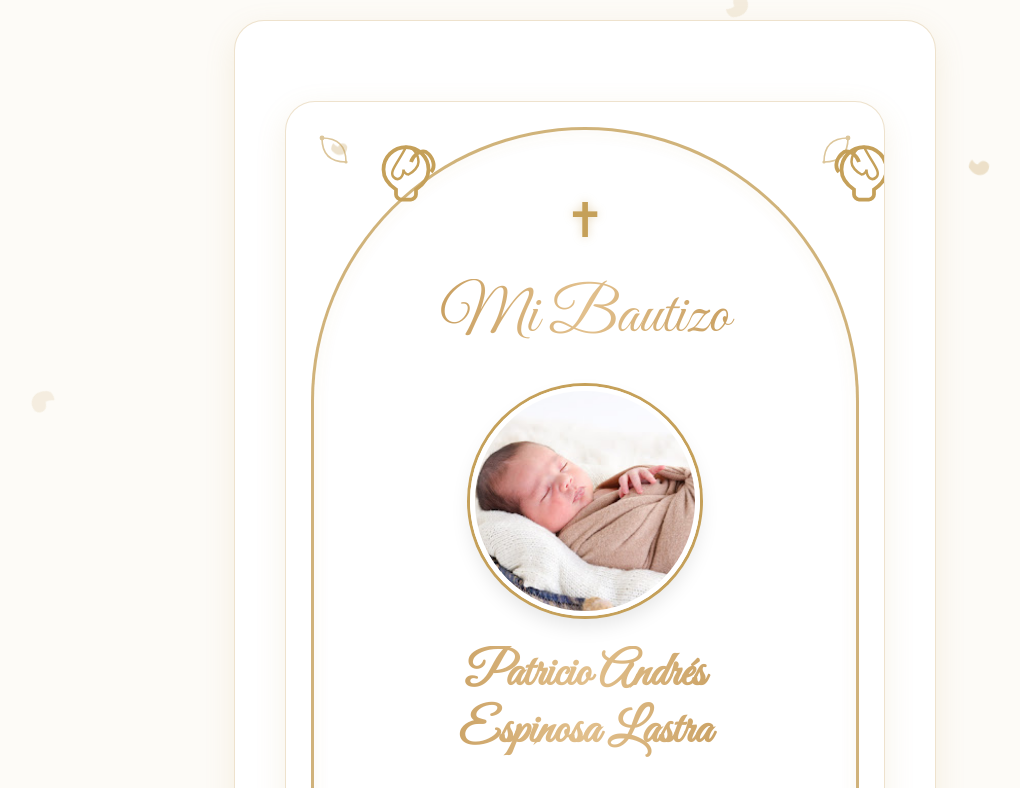
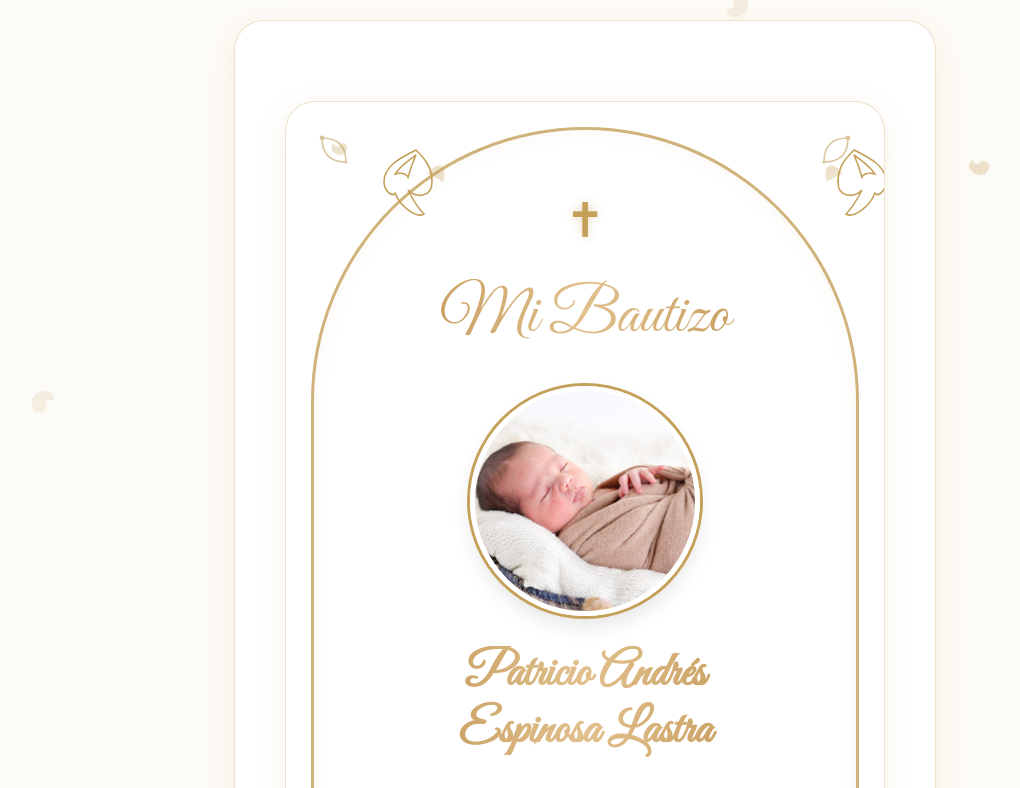
Before and after one commit to Joaco2382/bautizo-patricio, a plain HTML site: page index.html in a window 1280 px wide. Shown: the top 788 px of the page, without its empty margins (55-1075 px from the left). Drawn offline with nearby package versions, Linux system fonts and the light colour scheme.

Commit message:
Update dove graphics and fix styles

```diff
--- a/index.html
+++ b/index.html
@@ -156,18 +156,7 @@
             opacity: 0.8;
         }
 
-        border-bottom: none;
-        border-top-left-radius: 300px;
-        border-top-right-radius: 300px;
-        position: absolute;
-        top: 25px;
-        left: 25px;
-        right: 25px;
-        bottom: 0;
-        z-index: 0;
-        pointer-events: none;
-        opacity: 0.6;
-        }
+
 
         .content {
             position: relative;
@@ -568,26 +557,22 @@
             <div class="arch-decoration"></div>
 
             <div class="decorative-doves">
-                <!-- Palomita Izquierda -->
-                <svg width="60" height="60" viewBox="0 0 24 24" fill="#C5A059" style="transform: scaleX(-1);">
-                    <path d="M21 11c0-5-4-9-9-9-5 0-9 4-9 9 0 3 2 6 5 8v2c0 1 1 2 2 2h4c1 0 2-1 2-2v-2c3-2 5-5 5-8z"
-                        fill-opacity="0" stroke="#C5A059" stroke-width="1.5" />
-                    <path d="M12 2C9 2 7 5 7 8c0 2 2 4 4 5 1 0 2-1 2-2C13 14 15 16 17 14c2-2-2-6-5-12z" stroke="#C5A059"
-                        stroke-width="1" fill="none" />
-                    <!-- Ala simplificada -->
-                    <path d="M2 12c-2-2-1-6 2-8 2-1 5 1 6 4" stroke="#C5A059" stroke-width="1.5" fill="none" />
+                <!-- Palomita Izquierda (Mirando al centro) -->
+                <svg width="80" height="80" viewBox="0 0 50 50" fill="#C5A059" style="transform: scaleX(-1);">
+                    <path
+                        d="M25,5 C20,10 15,15 15,25 C15,35 25,35 30,30 C30,30 25,40 20,45 C25,48 35,40 38,32 C40,35 45,30 45,25 C45,15 35,10 25,5 Z M25,8 C30,12 35,15 38,20 C38,20 32,18 30,22 C30,22 28,15 25,8 Z"
+                        stroke="#C5A059" stroke-width="1" fill="none" />
+                    <path d="M18,20 C10,10 5,15 8,25 C8,25 12,22 18,20 Z" fill="#C5A059" opacity="0.3" />
                 </svg>
-                <!-- Palomita Derecha -->
-                <svg width="60" height="60" viewBox="0 0 24 24" fill="#C5A059">
-                    <path d="M21 11c0-5-4-9-9-9-5 0-9 4-9 9 0 3 2 6 5 8v2c0 1 1 2 2 2h4c1 0 2-1 2-2v-2c3-2 5-5 5-8z"
-                        fill-opacity="0" stroke="#C5A059" stroke-width="1.5" />
-                    <path d="M12 2C9 2 7 5 7 8c0 2 2 4 4 5 1 0 2-1 2-2C13 14 15 16 17 14c2-2-2-6-5-12z" stroke="#C5A059"
-                        stroke-width="1" fill="none" />
-                    <path d="M2 12c-2-2-1-6 2-8 2-1 5 1 6 4" stroke="#C5A059" stroke-width="1.5" fill="none" />
+                <!-- Palomita Derecha (Mirando al centro) -->
+                <svg width="80" height="80" viewBox="0 0 50 50" fill="#C5A059">
+                    <path
+                        d="M25,5 C20,10 15,15 15,25 C15,35 25,35 30,30 C30,30 25,40 20,45 C25,48 35,40 38,32 C40,35 45,30 45,25 C45,15 35,10 25,5 Z M25,8 C30,12 35,15 38,20 C38,20 32,18 30,22 C30,22 28,15 25,8 Z"
+                        stroke="#C5A059" stroke-width="1" fill="none" />
+                    <path d="M18,20 C10,10 5,15 8,25 C8,25 12,22 18,20 Z" fill="#C5A059" opacity="0.3" />
                 </svg>
             </div>
 
-            <div class="content">
             <div class="content">
                 <div class="cross-icon">✝</div>
                 <!-- <div class="dove-icon">🕊️</div> -->
```
Lines whose indentation alone changed are shown as unchanged.
